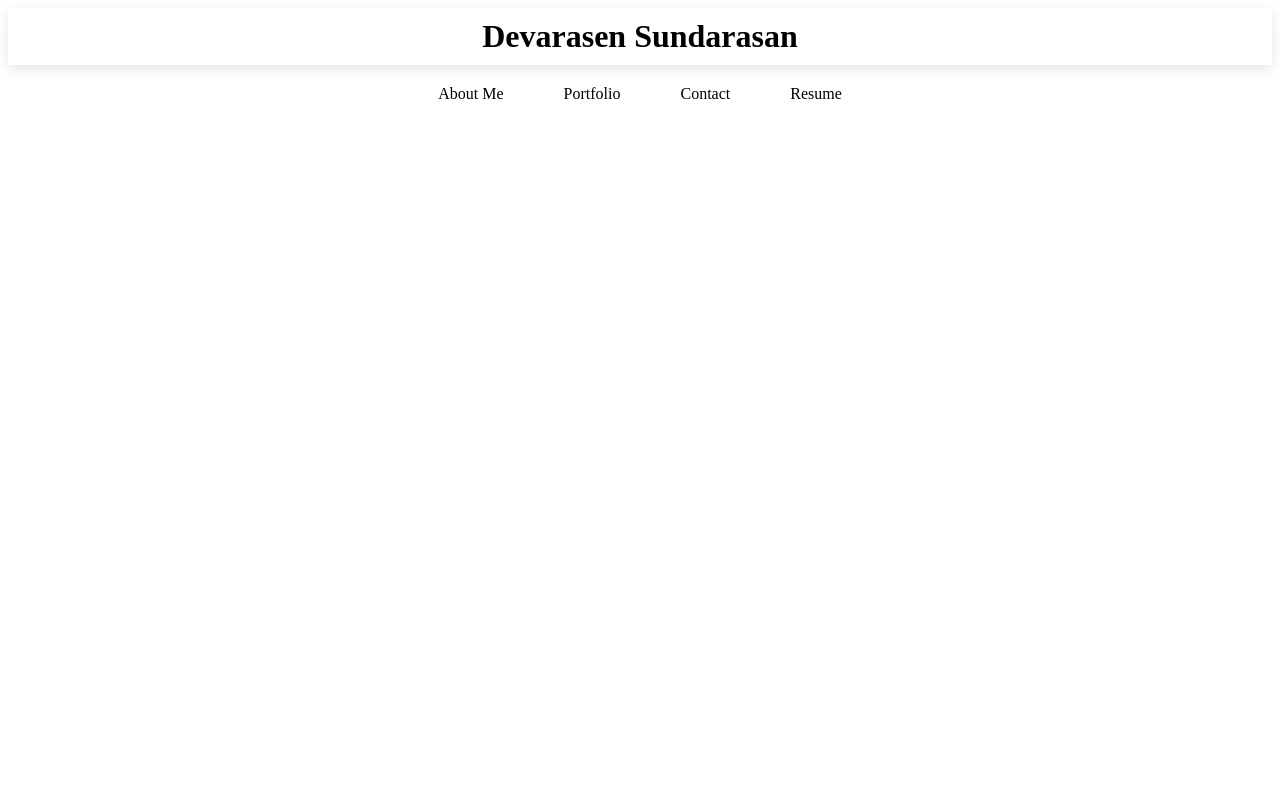
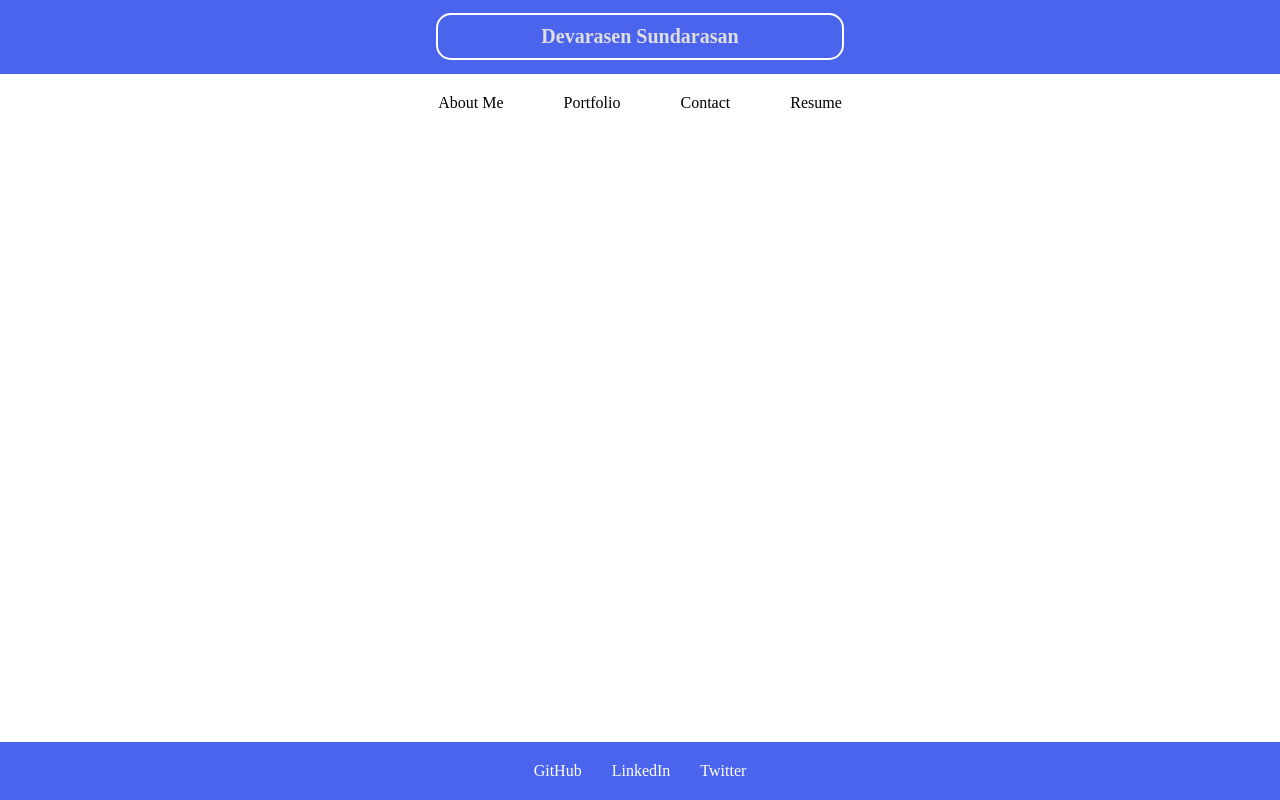
Before and after one commit to Devarasen/Portfolio---React---M20---DS, a React (Vite) app in the folder Dev Portfolio/: page /resume in a window 1280 px wide. Built offline with nearby package versions, Linux system fonts and the light colour scheme.

Commit message:
header, footer and nav

```diff
--- a/Dev Portfolio/src/App.css
+++ b/Dev Portfolio/src/App.css
@@ -0,0 +1,4 @@
+body, html {
+  margin: 0;
+  padding: 0;
+}
--- a/Dev Portfolio/src/App.jsx
+++ b/Dev Portfolio/src/App.jsx
@@ -5,7 +5,7 @@ import Navigation from './components/Navigation';
 // import Portfolio from './components/Portfolio';
 // import Contact from './components/Contact';
 // import Resume from './components/Resume';
-// import Footer from './components/Footer';
+import Footer from './components/Footer';
 import './App.css';
 
 function App() {
@@ -21,8 +21,8 @@ function App() {
             <Route path="/contact" element={<Contact />} />
             <Route path="/resume" element={<Resume />} />
           </Routes>
-        </main>
-        <Footer /> */}
+        </main> */}
+        <Footer />
       </div>
     </Router>
   );
--- a/Dev Portfolio/src/components/Footer.jsx
+++ b/Dev Portfolio/src/components/Footer.jsx
@@ -0,0 +1,13 @@
+import '../styles/Footer.css';
+
+function Footer() {
+    return (
+      <footer>
+        <a href="https://github.com/Devarasen">GitHub</a>
+        <a href="https://www.linkedin.com/in/devarasen-sundarasan-7206b5117/">LinkedIn</a>
+        <a href="#">Twitter</a>
+      </footer>
+    );
+  }
+
+  export default Footer;
--- a/Dev Portfolio/src/components/Header.jsx
+++ b/Dev Portfolio/src/components/Header.jsx
@@ -2,7 +2,9 @@ import '../styles/Header.css';
 
 function Header () {
     return (
-        <h1>Devarasen Sundarasan</h1>
+        <div className='header-style'>
+            <h1>Devarasen Sundarasan</h1>
+        </div>
     )
 }
 
--- a/Dev Portfolio/src/main.jsx
+++ b/Dev Portfolio/src/main.jsx
@@ -1,5 +1,9 @@
+import React from 'react';
 import ReactDOM from 'react-dom/client'
 import App from './App.jsx'
-import './index.css'
 
-ReactDOM.createRoot(document.getElementById('root')).render(<App />);
+ReactDOM.createRoot(document.getElementById('root')).render(
+  <React.StrictMode>
+    <App />
+  </React.StrictMode>
+);
--- /dev/null
+++ b/Dev Portfolio/src/styles/Footer.css
@@ -0,0 +1,27 @@
+footer {
+    background-color: rgb(75, 100, 238);
+    color: rgb(223, 223, 223);
+    padding: 20px 0;
+    text-align: center;
+    font-size: 16px;
+    font-weight: bold;
+    width: 100%;
+    position: fixed;
+    bottom: 0;
+    z-index: 1;
+  }
+
+  footer a {
+    color: white;
+    text-decoration: none;
+    padding: 10px;
+    margin: 0 5px;
+    font-weight: 200;
+  }
+
+  footer a:hover {
+    background-color: #1e1479;
+    color: #fff;
+    border-radius: 15px;
+    border: 2px solid white;
+  }
--- a/Dev Portfolio/src/styles/Header.css
+++ b/Dev Portfolio/src/styles/Header.css
@@ -1,10 +1,21 @@
-h1 {
+.header-style {
     margin: 0;
     padding: 0;
-    background-color: white;
-    padding: 10px 20px;
-    box-shadow: 0 4px 12px rgba(0, 0, 0, 0.1); /* optional shadow for a bit of depth */
+    background-color: rgb(75, 100, 238);
+    color: rgb(223, 223, 223);
     display: flex;
-    flex-direction: column;
+    flex-direction: row;
     align-items: center;
+    justify-content: center;
+    width: 100%;
 }
+
+h1 {
+    font-size: 20px;
+    padding: 10px;
+    border-radius: 15px;
+    border: 2px solid white;
+    width: 30%;
+    display: flex;
+    justify-content: center;
+}
--- a/Dev Portfolio/src/styles/Navigation.css
+++ b/Dev Portfolio/src/styles/Navigation.css
@@ -1,23 +1,23 @@
 
-/* Styles for the <ul> element to remove default styles */
 nav ul {
     list-style-type: none;
     margin: 0;
     padding: 0;
     display: flex;
-    justify-content: center; /* Horizontally center the list items */
+    justify-content: center;
 }
 
 /* Styles for the <li> elements to display them in a row and style them */
 nav li {
     margin: 10px;
-    padding: 10px 20px; /* Adjust as needed */
-    cursor: pointer; /* Change the cursor to a pointer when hovering over list items */
-    transition: background-color 0.3s; /* Optional: Smooth transition for hover effect */
+    padding: 10px 20px;
+    cursor: pointer;
 }
 
-/* Optional: A hover effect for the list items */
+/* A hover effect for the list items */
 nav li:hover {
-    background-color: #555;
+    background-color: #1e1479;
     color: #fff;
+    border-radius: 15px;
+    border: 2px solid white;
 }
```
Also changed, not shown: Dev Portfolio/src/components/AboutMe.jsx (+26 -0 lines), Dev Portfolio/src/components/Contact.jsx (+7 -0 lines), Dev Portfolio/src/components/Resume.jsx (+12 -0 lines), Dev Portfolio/src/index.css (deleted).
